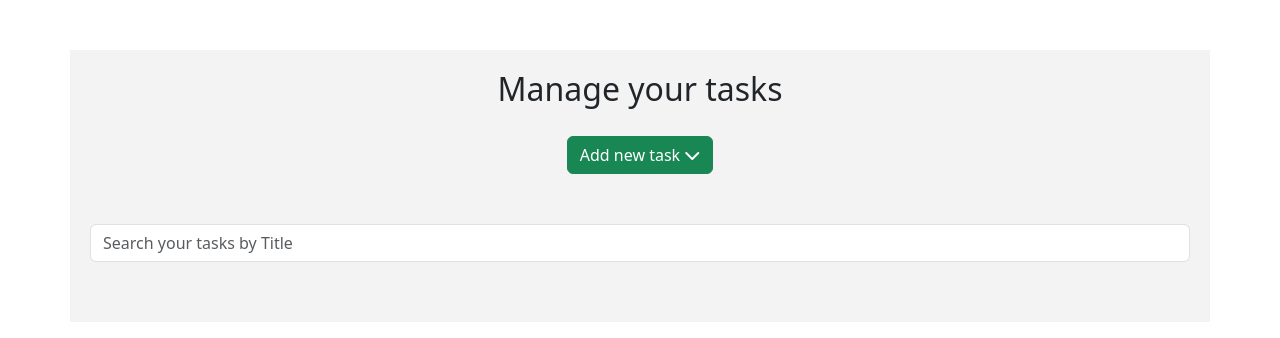
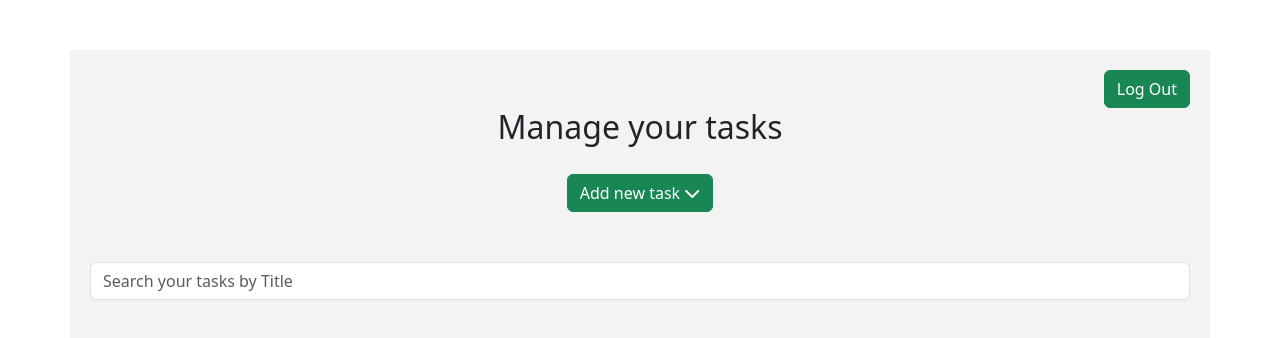
Before and after one commit to shadyhussein99/Digital-Hub, a React (Vite) app: page / in a window 1280 px wide. Both pictures are taken after typing "name@example.com", "Sample123" into the empty fields and a click on the button "Login". Shown: the top 338 px of the page. Built offline with nearby package versions, Linux system fonts and the light colour scheme.

Commit message:
Adding Logout

```diff
--- /dev/null
+++ b/src/layouts/ClientsLayout.jsx
@@ -0,0 +1,30 @@
+import { useState, useEffect } from "react";
+
+import { useNavigate } from "react-router-dom";
+
+import Tasks from "../views/tasks/Index";
+
+function ClientsLayout() {
+  const role = window.localStorage.getItem("role");
+  const navigate = useNavigate();
+
+  const [displayClientPages, setDisplayClientPages] = useState(false);
+
+  useEffect(() => {
+    if (role === "client") {
+      setDisplayClientPages(true)
+    } else {
+      navigate("/")
+    }
+  }, [role]);
+
+  return (
+    <>
+    {displayClientPages && (
+      <Tasks />
+    )}
+    </>
+  )
+}
+
+export default ClientsLayout;
--- a/src/main.jsx
+++ b/src/main.jsx
@@ -2,7 +2,8 @@ import React from "react";
 import ReactDOM from "react-dom/client";
 
 import Login from "./views/login/Login";
-import Tasks from "./views/tasks/Index";
+// import Tasks from "./views/tasks/Index";
+import ClientsLayout from "./layouts/ClientsLayout";
 
 import { BrowserRouter, Route, Routes } from "react-router-dom";
 
@@ -17,7 +18,7 @@ ReactDOM.createRoot(document.getElementById("root")).render(
     <main className="website-main">
       <Routes>
         <Route path="/" Component={Login} />
-        <Route path="/tasks" Component={Tasks} />
+        <Route path="/tasks" Component={ClientsLayout} />
       </Routes>
       </main>
     </BrowserRouter>
--- a/src/views/login/Login.jsx
+++ b/src/views/login/Login.jsx
@@ -25,6 +25,7 @@ function Login() {
   };
 
   const onSubmit = () => {
+    window.localStorage.setItem("role", "client")
     navigate("/tasks")
   };
 
--- a/src/views/tasks/Index.jsx
+++ b/src/views/tasks/Index.jsx
@@ -1,8 +1,11 @@
 import { useState, useEffect, useRef } from "react";
+
+import { Link } from "react-router-dom";
 
 import Container from "react-bootstrap/Container";
 import Row from "react-bootstrap/Row";
 import Col from "react-bootstrap/Col";
+import { Button } from "react-bootstrap";
 
 import AddTask from "./components/add-task/AddTask";
 import FilteringAndSorting from "./components/filtering-and-sorting/FilteringAndSorting";
@@ -82,8 +85,20 @@ function Tasks() {
     setCacheData(!cacheData)
   }
 
+  const handleLogout = () => {
+
+    window.localStorage.removeItem("role")
+  }
+
   return (
     <main className={styles.tasksMain}>
+
+      <div className={styles.logoutDiv}>
+      <Button variant="success" onClick={handleLogout}>
+        <Link to="/" style={{textDecoration:"none", color:"white"}}>Log Out</Link>
+        </Button>
+      </div>
+
       <h2 className={styles.taskHeader}>Manage your tasks</h2>
 
       <AddTask tasks={tasks} setTasks={setTasks} tasksRef={tasksRef} cacheData={cacheData} setCacheData={setCacheData} />
--- a/src/views/tasks/index.module.css
+++ b/src/views/tasks/index.module.css
@@ -2,6 +2,11 @@
     background-color: rgb(243, 243, 243);
     margin-bottom: 40px;
     padding: 20px;
+}
+
+.logoutDiv {
+    display: flex;
+    justify-content: end;
 }
 
 .taskHeader {
```
